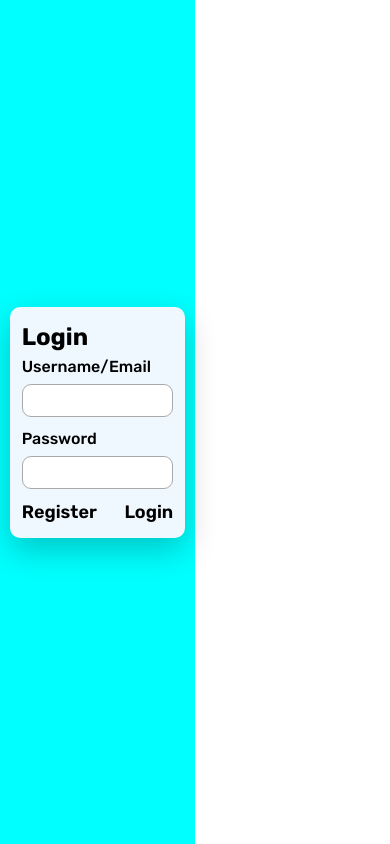
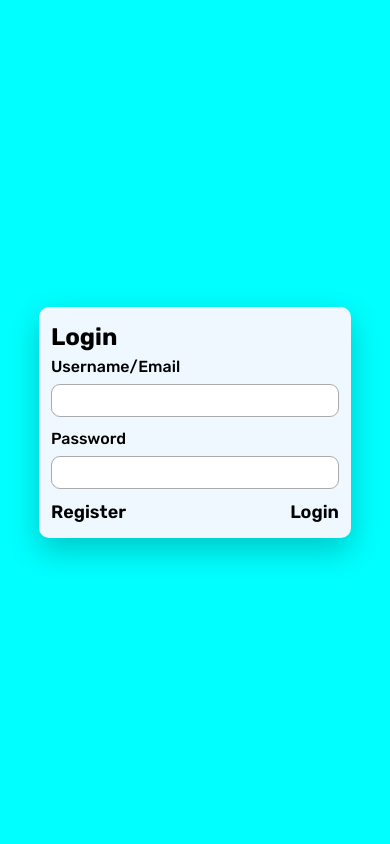
Before and after one commit to OMNI-god/ChatUI_React, a React (Vite) app: page / in a window 390 px wide. Built offline with nearby package versions, Linux system fonts and the light colour scheme.

Commit message:
feat: adjust AuthWindow layout for single-column display and modify formWrapper dimensions

```diff
--- a/src/components/Auth-Component/AuthWindow.module.css
+++ b/src/components/Auth-Component/AuthWindow.module.css
@@ -32,7 +32,7 @@
     width: 100vw;
     height: 100vh;
     display: grid;
-    grid-template-columns: 1fr 1fr;
+    grid-template-columns: 1fr;
     overflow: hidden;
   }
   .leftPanel {
@@ -42,7 +42,7 @@
     background-color: aqua;
   }
   .formWrapper {
-    height: 90%;
-    width: 90%;
+    height: 80%;
+    width: 80%;
   }
 }
```
